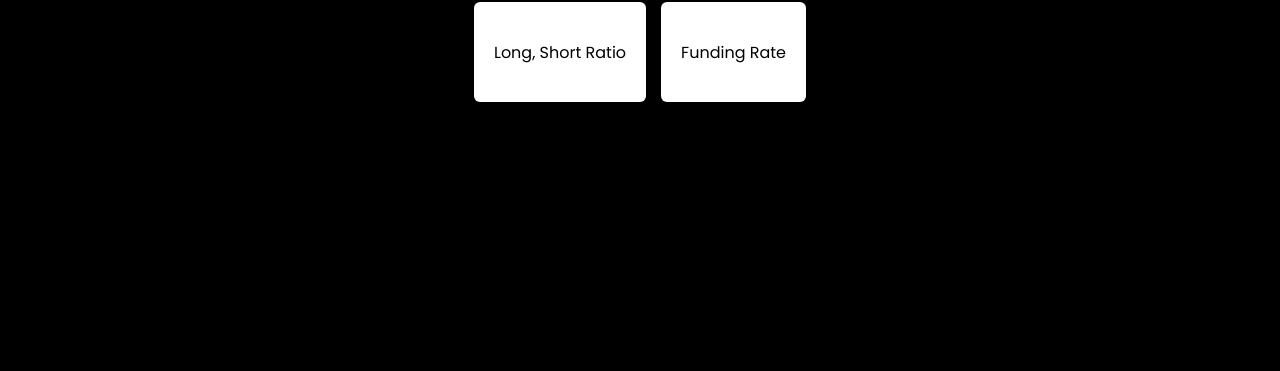
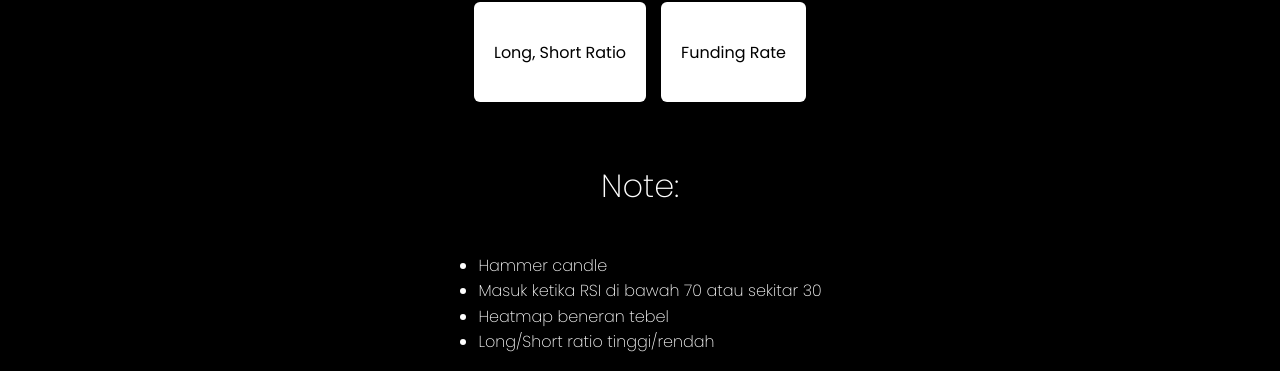
Before and after one commit to YakutCoding/MoneyMachine, a plain HTML site: page index.html in a window 1280 px wide. Shown: the part 900-1271 px from the top of the page. Before the commit the page ends 1042 px from the top, so only its background shows below. Drawn offline with Linux system fonts and the light colour scheme.

Commit message:
Update index.html

```diff
--- a/index.html
+++ b/index.html
@@ -134,5 +134,13 @@
 <br><br><br><br>
 
   </div>
+ <h2 class="poppins-black" style="font-weight: 200;margin-top: 20px;">Note:</h2>
+<ul style="color: white; font-family: 'Poppins', sans-serif; font-weight: 200; max-width: 800px; padding-left: 20px; line-height: 1.6;">
+  <li>Hammer candle</li>
+  <li>Masuk ketika RSI di bawah 70 atau sekitar 30</li>
+  <li>Heatmap beneran tebel</li>
+  <li>Long/Short ratio tinggi/rendah</li>
+</ul>
+
 </body>
 </html>
```
